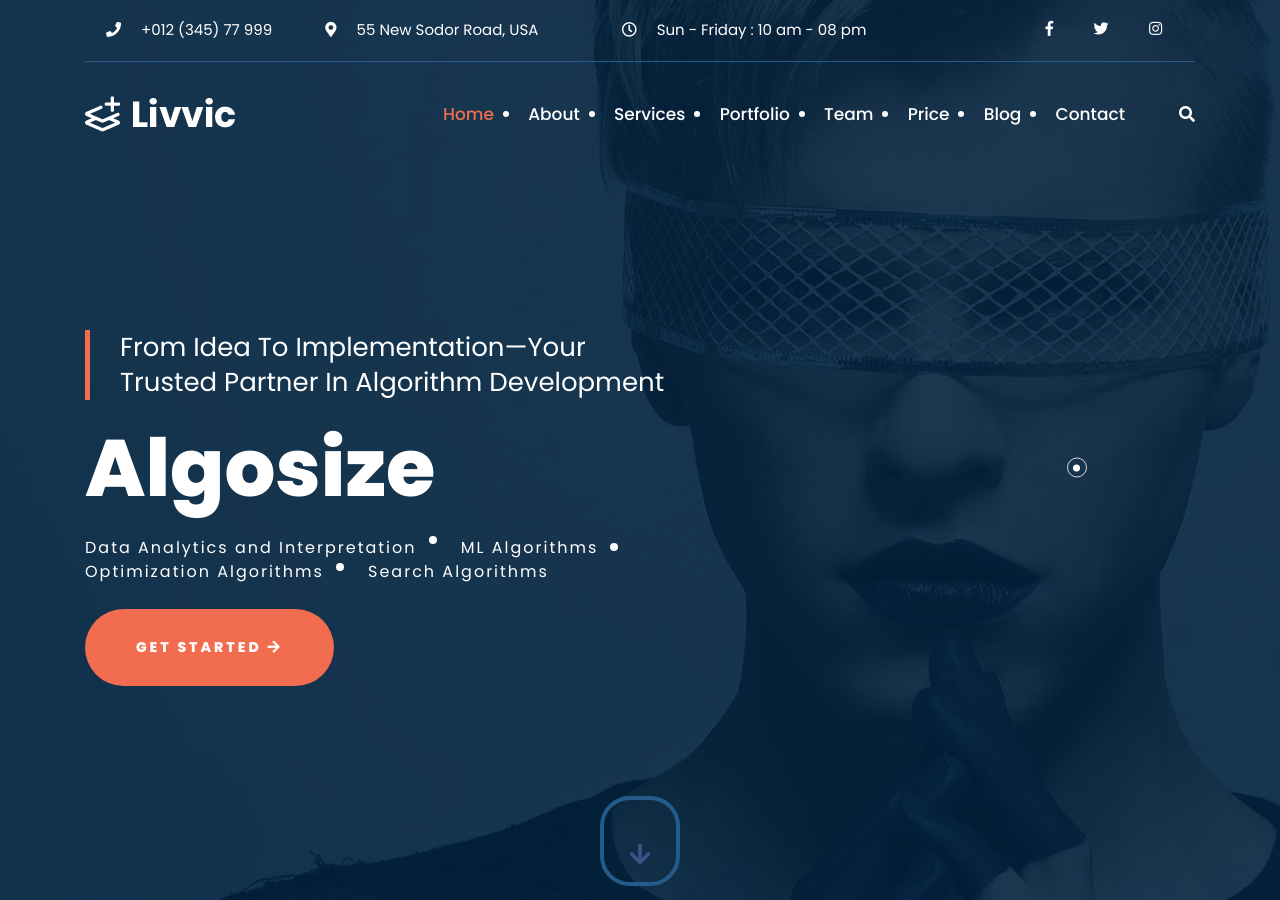
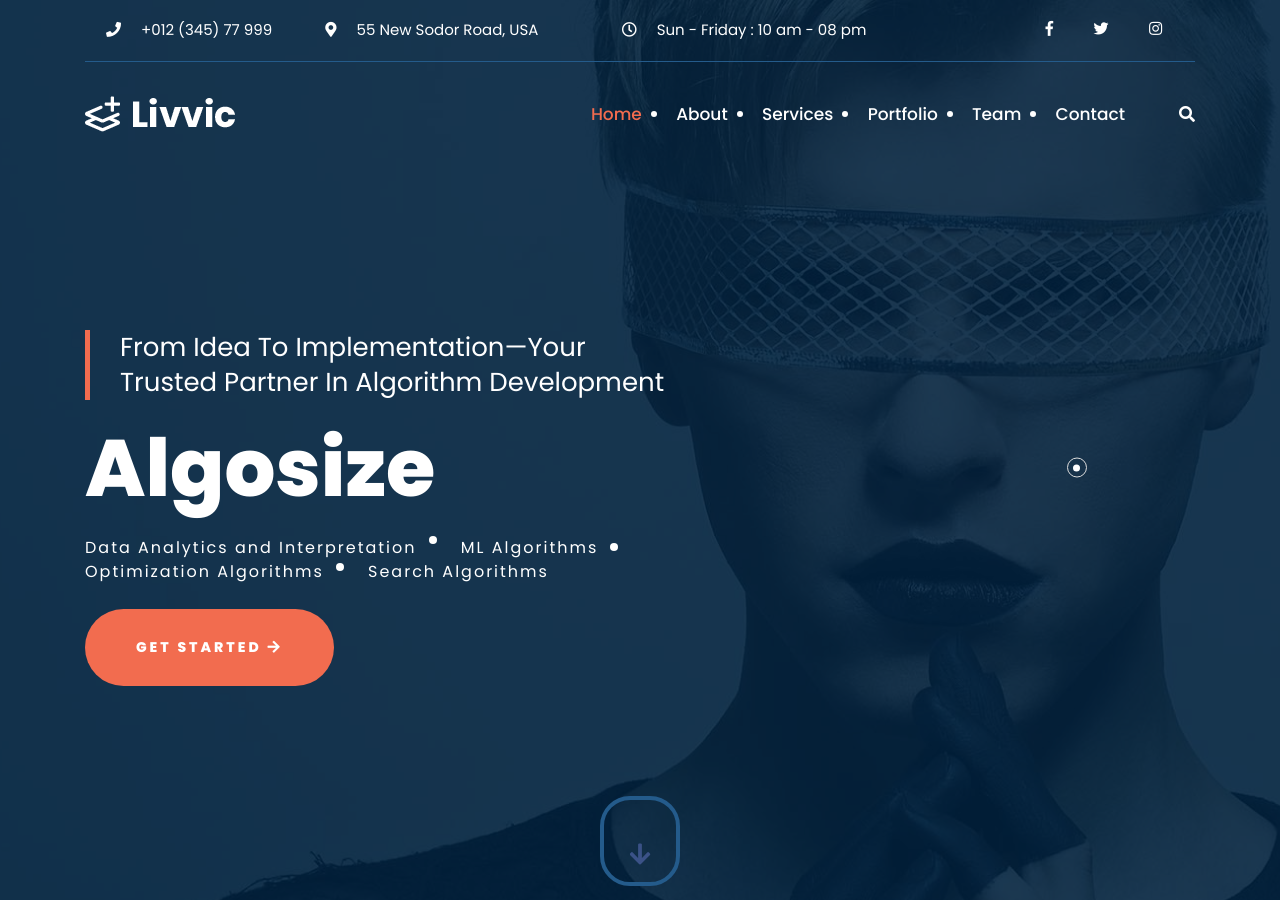
Before and after one commit to AlgoSize/website, a Jekyll site: the page built from index.html, in a window 1280 px wide and 900 px high. Built offline with Jekyll 4.4.1, drawn with Linux system fonts in a browser that asks for light colours.

Commit message:
Update navigation.html

```diff
--- a/_includes/navigation.html
+++ b/_includes/navigation.html
@@ -5,13 +5,6 @@
         <li><a href="{{site.url}}#services">Services</a></li>
         <li><a href="{{site.url}}#portfolio">portfolio</a></li>
         <li><a href="{{site.url}}#team">team</a></li>
-        <li><a href="{{site.url}}#price">price</a></li>
-        <li class="{% if page.url == '/blog/' %} current {% else %} normal {% endif %}"><a href="{{site.url}}#blog">Blog</a>
-            <ul class="submenu">
-                <Li><a href="/blog">Latest Blog</a></Li>
-                <Li><a href="/blog-details">Blog Details</a></Li>
-            </ul>
-        </li>
         <li><a href="{{site.url}}#contact">Contact</a></li>
     </ul>
 </nav>
```
